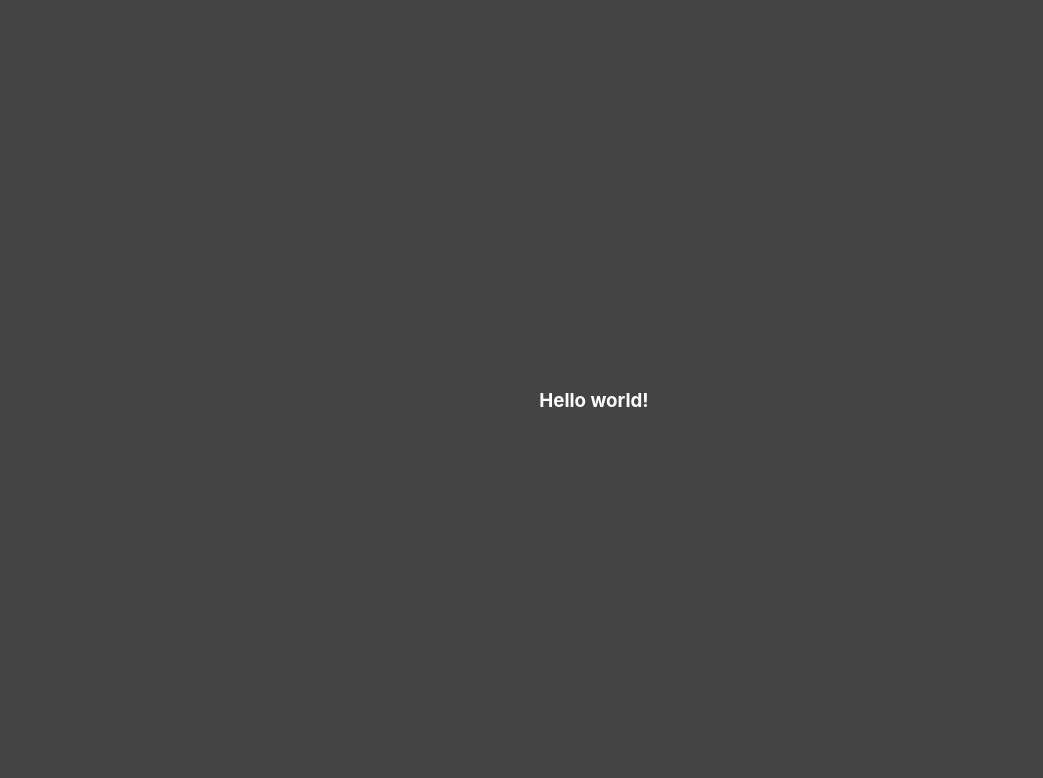
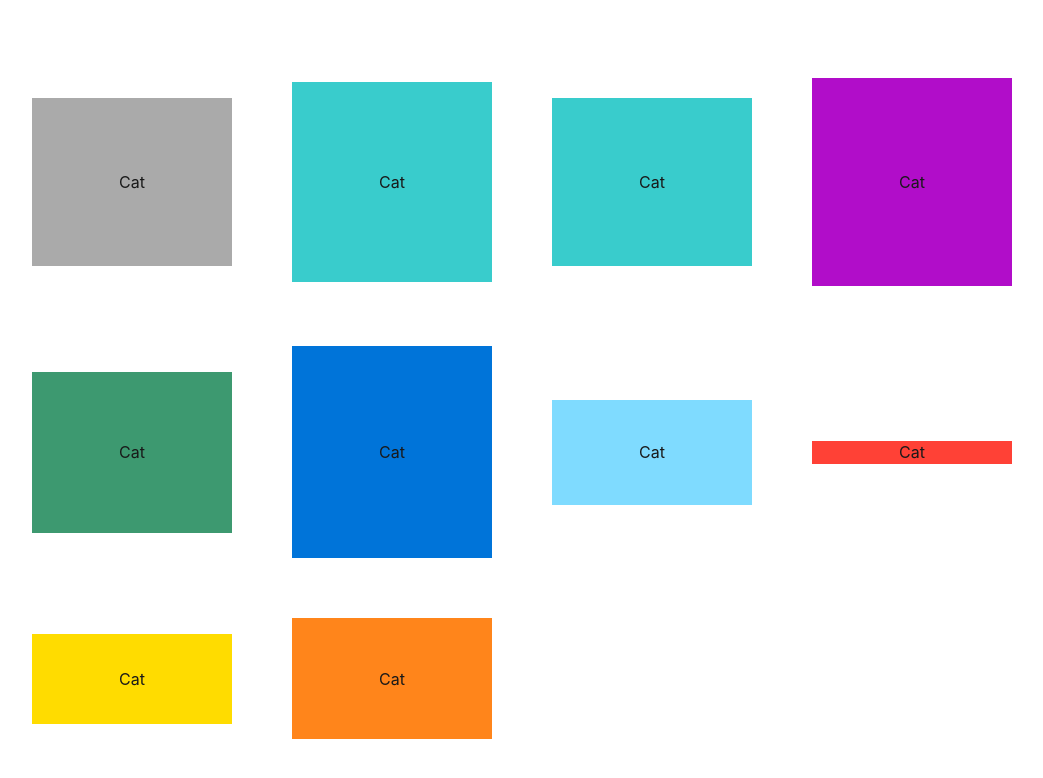
Before and after one commit to morgankeys/MySandbox, a React (Create React App) app in the folder react-sandbox/: page / in a window 1280 px wide. Shown: the top 778 px of the page, without its empty margins (46-1089 px from the left). Built offline with nearby package versions, Linux system fonts and the light colour scheme.

Commit message:
Aligning to baseline is rad

```diff
--- a/react-sandbox/src/App.js
+++ b/react-sandbox/src/App.js
@@ -2,6 +2,33 @@ import React from 'react';
 import logo from './logo.svg';
 
 import styled from 'styled-components'
+
+const colors = {
+  "NAVY": "#001f3f",
+  "BLUE": "#0074D9",
+  "AQUA": "#7FDBFF",
+  "TEAL": "#39CCCC",
+  "OLIVE": "#3D9970",
+  "GREEN": "#2ECC40",
+  "LIME": "#01FF70",
+  "YELLOW": "#FFDC00",
+  "ORANGE": "#FF851B",
+  "RED": "#FF4136",
+  "MAROON": "#85144b",
+  "FUCHSIA": "#F012BE",
+  "PURPLE": "#B10DC9",
+  "BLACK": "#111111",
+  "GRAY": "#AAAAAA",
+  "SILVER": "#DDDDDD",
+}
+
+function getRandomColorIndex() {
+  return Math.floor(Math.random() * (15)); //The maximum is inclusive and the minimum is inclusive
+}
+
+function getRandomHeight() {
+  return Math.floor(Math.random() * 200 + 20); //The maximum is inclusive and the minimum is inclusive
+}
 
 const Frame = styled.div`
    position: absolute;
@@ -10,34 +37,50 @@ const Frame = styled.div`
    left: 0;
    right: 0;
 
-   background-color: #444;
-   color: #fff;
+   background-color: #fff;
+   color: #191919;
 
    display: flex;
+   flex-flow: row wrap;
+   justify-content: start;
+   align-items: baseline;
+   align-content: start;
+   overflow: scroll;
+   padding: 48px;
+`
+
+const Box = styled.div`
+  height: ${props => props.height}px;
+  width: 200px;
+  background-color: ${props => Object.values(colors)[props.colorIndex]};
+  margin: 30px;
+  display: flex;
+
   justify-content: center;
+  align-content: center;
   align-items: center;
 `
 
 class App extends React.Component {
   constructor(props) {
     super(props)
-     this.state = {
-        height: 40
+    this.state = {}
   }
 
-     this.changeHeight = this.changeHeight.bind(this)
-  }
-
-  changeHeight(event) {
-     this.setState({height: event.target.value})
-  }
 
   render() {
     return (
       <Frame>
-           <h3>
-              Hello world!
-           </h3>
+        <Box colorIndex={getRandomColorIndex()} height={getRandomHeight()}><p>Cat</p></Box>
+        <Box colorIndex={getRandomColorIndex()} height={getRandomHeight()}><p>Cat</p></Box>
+        <Box colorIndex={getRandomColorIndex()} height={getRandomHeight()}><p>Cat</p></Box>
+        <Box colorIndex={getRandomColorIndex()} height={getRandomHeight()}><p>Cat</p></Box>
+        <Box colorIndex={getRandomColorIndex()} height={getRandomHeight()}><p>Cat</p></Box>
+        <Box colorIndex={getRandomColorIndex()} height={getRandomHeight()}><p>Cat</p></Box>
+        <Box colorIndex={getRandomColorIndex()} height={getRandomHeight()}><p>Cat</p></Box>
+        <Box colorIndex={getRandomColorIndex()} height={getRandomHeight()}><p>Cat</p></Box>
+        <Box colorIndex={getRandomColorIndex()} height={getRandomHeight()}><p>Cat</p></Box>
+        <Box colorIndex={getRandomColorIndex()} height={getRandomHeight()}><p>Cat</p></Box>
       </Frame>
     );
   }
```
Lines whose indentation alone changed are shown as unchanged.
